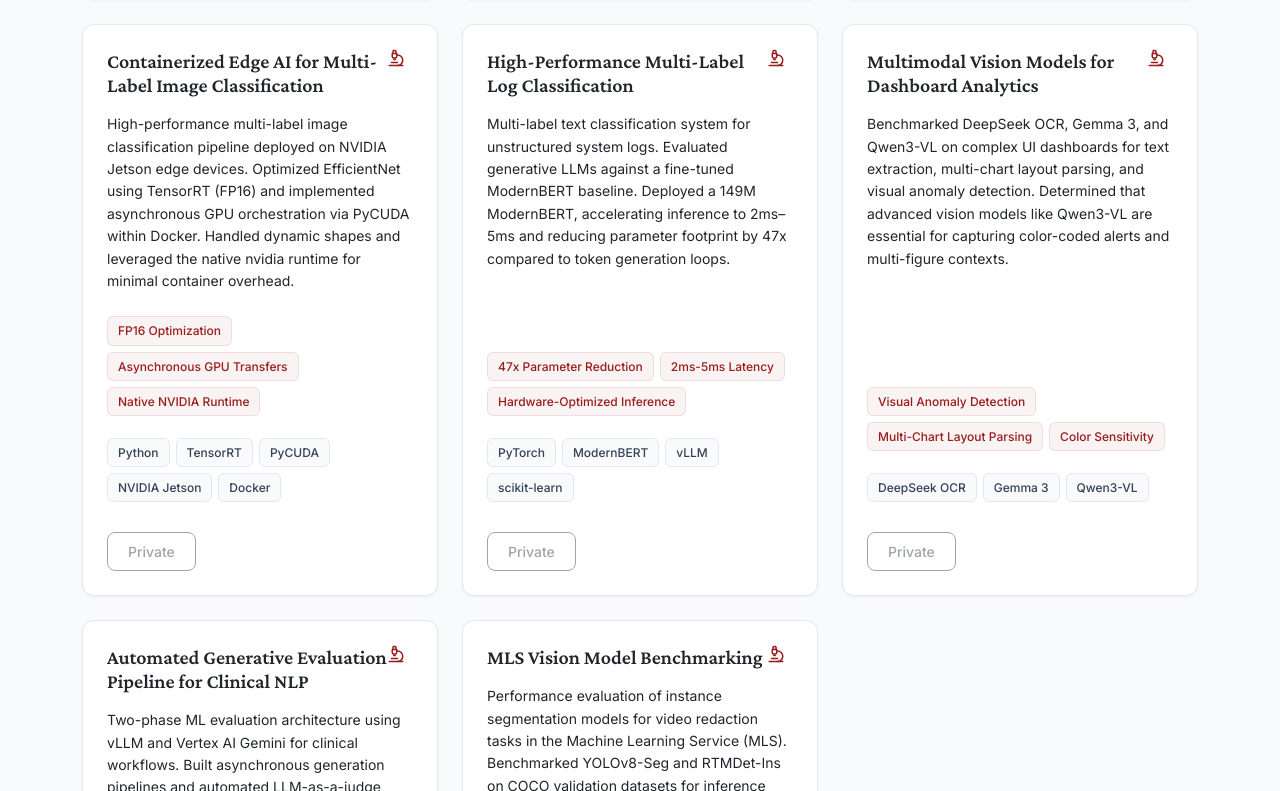
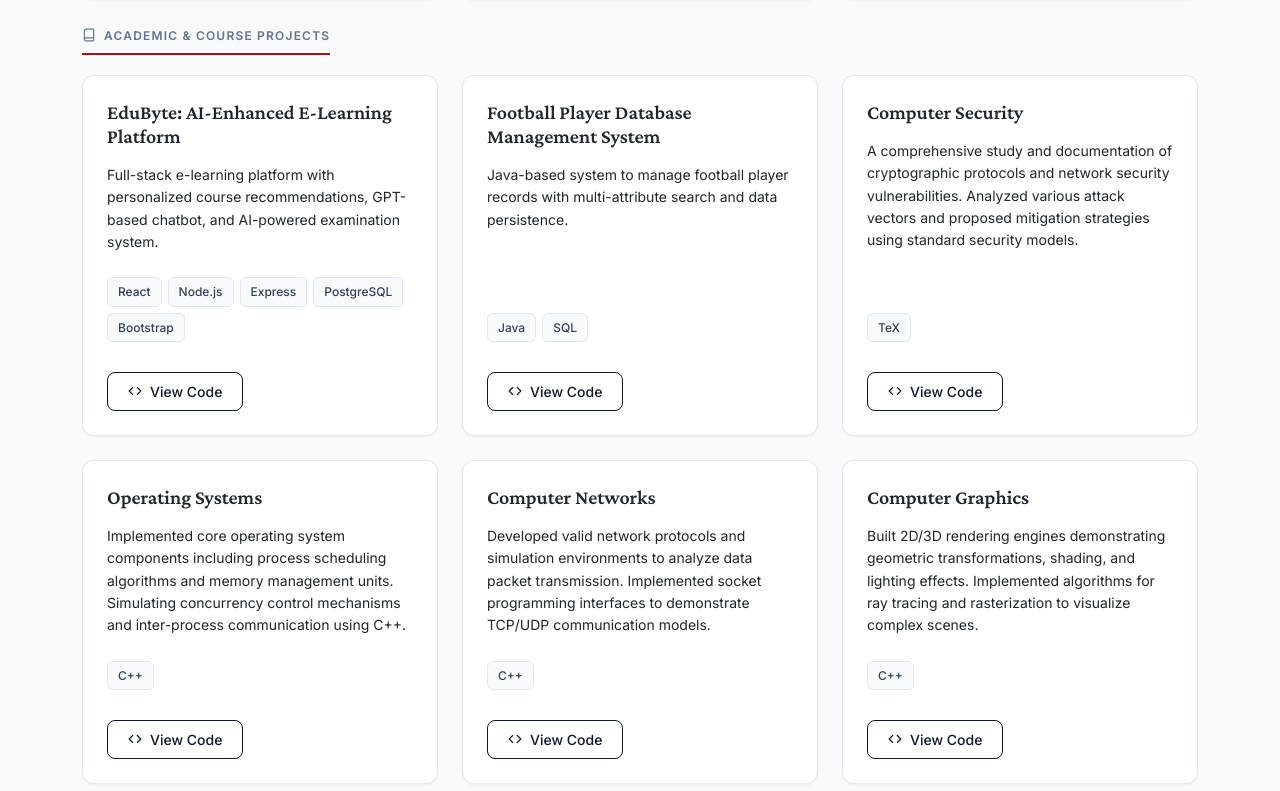
Before and after one commit to mitu247/portfolio, a React (Create React App) app: page / in a window 1280 px wide. Shown: the part 1229-2020 px from the top of the page. Built offline with nearby package versions, Linux system fonts and the light colour scheme.

Commit message:
Update experience section with detailed Therap BD projects

```diff
--- a/src/data/portfolioData.js
+++ b/src/data/portfolioData.js
@@ -40,51 +40,6 @@
 		technologies: ["Gemma-3", "FAISS", "QLoRA", "SFTTrainer", "DeepEval"],
 		highlights: ["ROUGE-1: 0.607 (SFT) vs 0.301 (RAG)", "Vector Search Pipeline", "Style Alignment Analysis"],
 		link: "https://github.com/mitu247/RAG-vs-FineTuning",
-		demo: null
-	},
-	{
-		id: 4,
-		title: "Containerized Edge AI for Multi-Label Image Classification",
-		description: "High-performance multi-label image classification pipeline deployed on NVIDIA Jetson edge devices. Optimized EfficientNet using TensorRT (FP16) and implemented asynchronous GPU orchestration via PyCUDA within Docker. Handled dynamic shapes and leveraged the native nvidia runtime for minimal container overhead.",
-		technologies: ["Python", "TensorRT", "PyCUDA", "NVIDIA Jetson", "Docker"],
-		highlights: ["FP16 Optimization", "Asynchronous GPU Transfers", "Native NVIDIA Runtime"],
-		link: "#",
-		demo: null
-	},
-	{
-		id: 5,
-		title: "High-Performance Multi-Label Log Classification",
-		description: "Multi-label text classification system for unstructured system logs. Evaluated generative LLMs against a fine-tuned ModernBERT baseline. Deployed a 149M ModernBERT, accelerating inference to 2ms–5ms and reducing parameter footprint by 47x compared to token generation loops.",
-		technologies: ["PyTorch", "ModernBERT", "vLLM", "scikit-learn"],
-		highlights: ["47x Parameter Reduction", "2ms-5ms Latency", "Hardware-Optimized Inference"],
-		link: "#",
-		demo: null
-	},
-	{
-		id: 6,
-		title: "Multimodal Vision Models for Dashboard Analytics",
-		description: "Benchmarked DeepSeek OCR, Gemma 3, and Qwen3-VL on complex UI dashboards for text extraction, multi-chart layout parsing, and visual anomaly detection. Determined that advanced vision models like Qwen3-VL are essential for capturing color-coded alerts and multi-figure contexts.",
-		technologies: ["DeepSeek OCR", "Gemma 3", "Qwen3-VL"],
-		highlights: ["Visual Anomaly Detection", "Multi-Chart Layout Parsing", "Color Sensitivity"],
-		link: "#",
-		demo: null
-	},
-	{
-		id: 7,
-		title: "Automated Generative Evaluation Pipeline for Clinical NLP",
-		description: "Two-phase ML evaluation architecture using vLLM and Vertex AI Gemini for clinical workflows. Built asynchronous generation pipelines and automated LLM-as-a-judge scoring. Enhanced data ingestion robustness through defensive JSON parsing to eliminate hallucinations.",
-		technologies: ["Python", "vLLM", "Vertex AI", "Gemini", "Pandas"],
-		highlights: ["Asynchronous Generation", "LLM-as-a-Judge", "Defensive Parsing"],
-		link: "#",
-		demo: null
-	},
-	{
-		id: 8,
-		title: "MLS Vision Model Benchmarking",
-		description: "Performance evaluation of instance segmentation models for video redaction tasks in the Machine Learning Service (MLS). Benchmarked YOLOv8-Seg and RTMDet-Ins on COCO validation datasets for inference speed and AP/AR metrics across different object scales.",
-		technologies: ["Python", "YOLOv8", "RTMDet-Ins", "FastAPI", "Celery"],
-		highlights: ["AP/AR Metric Benchmarking", "Inference Latency Analysis", "Real-Time Optimization"],
-		link: "#",
 		demo: null
 	}
 ];
@@ -298,7 +253,7 @@
 			title: "Machine Learning Engineer",
 			company: "Therap BD LTD",
 			year: "Apr 2025 - Present",
-			description: "Working on LLM evaluation, fine-tuning, and deployment pipelines. Engineered and deployed real-time person masking models for video streams on NVIDIA Jetson, optimizing edge inference using TensorRT (FP16/INT8 quantization). Benchmarked state-of-the-art vision-language models for document and chart intelligence."
+			description: "Engineered a decoupled LLM evaluation and DSPy-style prompt-optimization pipeline using Gemma and Gemini for clinical data. Deployed containerized multi-label image classification on NVIDIA Jetson using TensorRT V3. Productionized a high-performance ModernBERT encoder for system log classification, reducing latency to 2-5ms. Evaluated VLM architectures (Qwen3-VL) for dashboard analytics and integrated YOLOv8-Seg into a scalable Celery/RabbitMQ microservice for real-time video redaction."
 		}
 	],
 	skills: [
```
